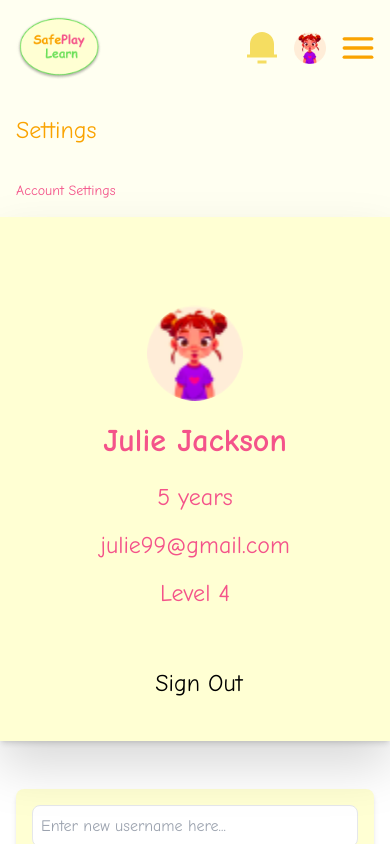
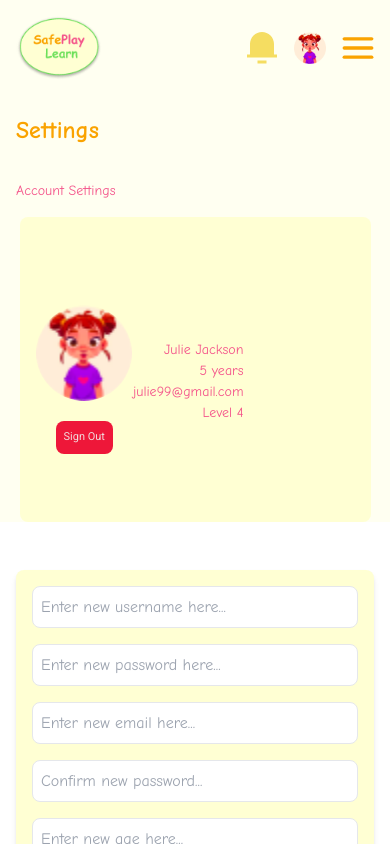
Before and after one commit to yaqeen009/DCIT302-Semester-Project, a React (Vite) app in the folder frontend/: page /settings in a window 390 px wide. Shown: the top 844 px of the page. Built offline with nearby package versions, Linux system fonts and the light colour scheme.

Commit message:
Updated UI

```diff
--- a/frontend/src/components/button.jsx
+++ b/frontend/src/components/button.jsx
@@ -1,4 +1,4 @@
-const Button = ({btnName, btnFunction, btnType, btnColor, btnHoverColor, btntxtColor}) => {
+const ButtonComp = ({btnName, btnFunction, btnType, btnColor, btnHoverColor, btntxtColor}) => {
     return (
         <div className={`font-roboto bg-${btnColor} text-mobile-label md:text-tablet-label xl:text-label w-fit m-5 p-2 rounded-lg text-${btntxtColor} shadow-1dp hover:${btnHoverColor}`}>
             <button type={btnType} onClick={btnFunction}>{btnName}</button>
@@ -6,4 +6,4 @@ const Button = ({btnName, btnFunction, btnType, btnColor, btnHoverColor, btntxtC
      );
 }
 
-export default Button;
+export default ButtonComp;
--- a/frontend/src/components/login.jsx
+++ b/frontend/src/components/login.jsx
@@ -1,5 +1,5 @@
 import { useNavigate } from "react-router-dom";
-import Button from "./button";
+import ButtonComp from "./button";
 
 const Login = ({ toggle, isOpen }) => {
   const nav = useNavigate();
@@ -26,7 +26,13 @@ const Login = ({ toggle, isOpen }) => {
               className="xl:placeholder:text-label md:placeholder:text-tablet-label placeholder:text-mobile-label xl:w-[456px] md:w-[330px] w-[220px] xl:h-16 md:h-8 h-4 py-5 md:py-6 xl:py-8 pl-4 rounded-lg md:my-4 xl:my-4 my-2"
               required
             />
-            <Button btnName={"Login"} btnType={"submit"} />
+            <ButtonComp
+              btnName={"Log in"}
+              btnType={"submit"}
+              btnColor={"secondary-400"}
+              btntxtColor={"tertiary-400"}
+              btnHoverColor={"primary-400"}
+            />
             <p className="text-tertiary-300 xl:text-label md:text-tablet-label text-mobile-label ">
               Don't have an account?{" "}
               <button onClick={toggle} className="text-primary-400 xl:text-label md:text-tablet-label text-mobile-label">
--- a/frontend/src/components/signup.jsx
+++ b/frontend/src/components/signup.jsx
@@ -1,5 +1,5 @@
 import { useNavigate } from "react-router-dom";
-import Button from "./button";
+import ButtonComp from "./button";
 
 const SignUp = ({ toggle, isOpen }) => {
     const nav= useNavigate()
@@ -36,9 +36,12 @@ const SignUp = ({ toggle, isOpen }) => {
               className="xl:placeholder:text-label md:placeholder:text-tablet-label placeholder:text-mobile-label xl:w-[456px] md:w-[330px] w-[220px] xl:h-16 md:h-8 h-4 py-5 md:py-6 xl:py-8 pl-4 rounded-lg md:my-4 xl:my-4 my-2"
               required
             />
-            <Button
+            <ButtonComp
               btnName={"Create Account"}
               btnType={"submit"}
+              btnColor={"secondary-400"}
+              btntxtColor={"tertiary-400"}
+              btnHoverColor={"primary-400"}
             />
             <p className="text-tertiary-300 xl:text-label md:text-tablet-label text-mobile-label ">
               Already have an account?
--- a/frontend/src/pages/settings.jsx
+++ b/frontend/src/pages/settings.jsx
@@ -1,6 +1,7 @@
 import avatar from "../assets/avatar.png";
-import React from 'react';
+import React from "react";
 import NavComponent from "../components/navComp";
+import ButtonComp from "../components/button";
 
 const Settings = () => {
   return (
@@ -8,24 +9,52 @@ const Settings = () => {
       {/* For mobile view, headings on top */}
 
       <div className="space-y-8 md:hidden p-4">
-        <h1 className="text-headline text-primary-300 sm:text-mobile-headline ">Settings</h1>
-        <h2 className="text-title sm:text-mobile-title text-primary-400">Account Settings</h2>
+        <h1 className="text-headline text-primary-300 sm:text-mobile-headline font-bold">
+          Settings
+        </h1>
+        <h2 className="text-title sm:text-mobile-title text-primary-400">
+          Account Settings
+        </h2>
       </div>
 
-      <div className="relative w-full md:w-[400px] h-auto md:h-screen bg-secondary-300 drop-shadow-2xl shadow-md flex-shrink-0">
+      <div className="relative w-full md:w-[400px] sm:w-[90vw] sm:h-fit sm:flex sm:self-center sm:rounded-lg sm:drop-shadow-none sm:shadow-none h-auto md:h-screen bg-secondary-300 drop-shadow-2xl shadow-md flex-shrink-0">
         <div className="flex flex-col items-center p-4 h-full">
-          <div className="avatar flex flex-col space-y-4 items-center md:items-left my-8">
-            <img src={avatar} alt="Avatar" className="mt-10 w-24 h-24  rounded-full" />
-            <h1 className="mt-2 font-bold text-headline text-primary-400 text-center md:text-left">Julie Jackson</h1>
-            <p className="text-primary-700 text-2xl text-center text-primary-400 md:text-left">5 years</p>
-            <p className="text-primary-700 text-2xl text-center text-primary-400 md:text-left">julie99@gmail.com</p>
-            <p className="text-primary-700 text-2xl text-center text-primary-400 md:text-left">Level 4</p>
+          <div className="avatar flex flex-col sm:flex-row sm:justify-items-end space-y-4 items-center md:items-left my-8 ">
+            <div className="flex flex-col justify-between">
+              <img
+                src={avatar}
+                alt="Avatar"
+                className="mt-10 w-24 h-24  rounded-full"
+              />
+              <div className="hidden sm:block">
+                <ButtonComp
+                  btnName={"Sign Out"}
+                  btnColor={"danger-100"}
+                  btntxtColor={"danger-400"}
+                />
+              </div>
+            </div>
+
+            <div className="sm:">
+              <h1 className="mt-2 font-bold sm:font-normal text-title sm:text-mobile-title text-primary-400 text-center sm:text-end md:text-left">
+                Julie Jackson
+              </h1>
+              <p className="text-title sm:text-mobile-title text-center text-primary-400 md:text-left sm:text-end">
+                5 years
+              </p>
+              <p className="text-title sm:text-mobile-title text-center text-primary-400 md:text-left sm:text-end">
+                julie99@gmail.com
+              </p>
+              <p className="text-title sm:text-mobile-title text-center text-primary-400 md:text-left sm:text-end">
+                Level 4
+              </p>
+            </div>
           </div>
 
           {/* Sign Out button at the bottom on mobile */}
-          <div className="mt-auto w-full md:w-48 flex justify-center">
+          <div className="mt-auto w-full md:w-48 flex justify-center sm:hidden">
             {/* <button className="bg-danger-100 text-danger-400 px-4 py-2 rounded-lg w-full">Sign Out</button> */}
-            <NavComponent navName={"Sign Out"}/>
+            <NavComponent navName={"Sign Out"} />
           </div>
         </div>
       </div>
@@ -39,11 +68,31 @@ const Settings = () => {
 
         <div className="bg-secondary-300 p-4 rounded-lg shadow-md mt-8 md:mt-16">
           <div className="grid grid-cols-1 md:grid-cols-2 gap-4">
-            <input type="text" placeholder="Enter new username here..." className="p-2 border rounded-lg" />
-            <input type="password" placeholder="Enter new password here..." className="p-2 border rounded-lg" />
-            <input type="email" placeholder="Enter new email here..." className="p-2 border rounded-lg" />
-            <input type="password" placeholder="Confirm new password..." className="p-2 border rounded-lg" />
-            <input type="number" placeholder="Enter new age here..." className="p-2 border rounded-lg" />
+            <input
+              type="text"
+              placeholder="Enter new username here..."
+              className="p-2 border rounded-lg"
+            />
+            <input
+              type="password"
+              placeholder="Enter new password here..."
+              className="p-2 border rounded-lg"
+            />
+            <input
+              type="email"
+              placeholder="Enter new email here..."
+              className="p-2 border rounded-lg"
+            />
+            <input
+              type="password"
+              placeholder="Confirm new password..."
+              className="p-2 border rounded-lg"
+            />
+            <input
+              type="number"
+              placeholder="Enter new age here..."
+              className="p-2 border rounded-lg"
+            />
             <select className="p-2 border rounded-lg">
               <option>Select gender</option>
               <option>Male</option>
@@ -51,12 +100,18 @@ const Settings = () => {
               <option>Other</option>
             </select>
           </div>
-          <button className="bg-primary-400 text-white px-4 py-2 mt-4 rounded-lg">Confirm</button>
+          <button className="bg-primary-400 text-white px-4 py-2 mt-4 rounded-lg">
+            Confirm
+          </button>
         </div>
 
         <div className="mt-8">
-          <h3 className="text-2xl font-bold text-primary-400 mb-4">Notification settings</h3>
-          <button className="bg-secondary-400 text-white px-12 py-4 rounded-lg">Off Notifications</button>
+          <h3 className="text-2xl font-bold text-primary-400 mb-4">
+            Notification settings
+          </h3>
+          <button className="bg-secondary-400 text-white px-12 py-4 rounded-lg">
+            Off Notifications
+          </button>
         </div>
       </div>
     </div>
```
